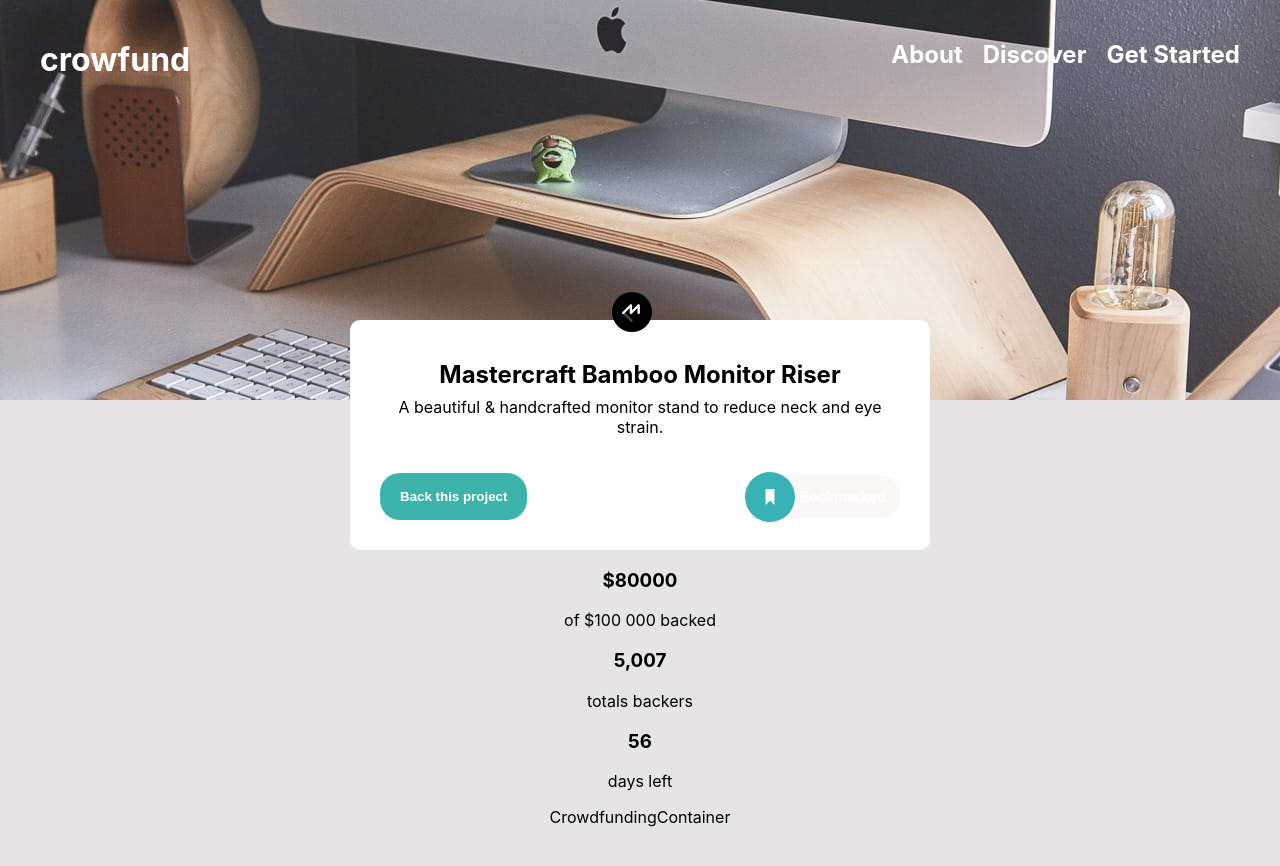
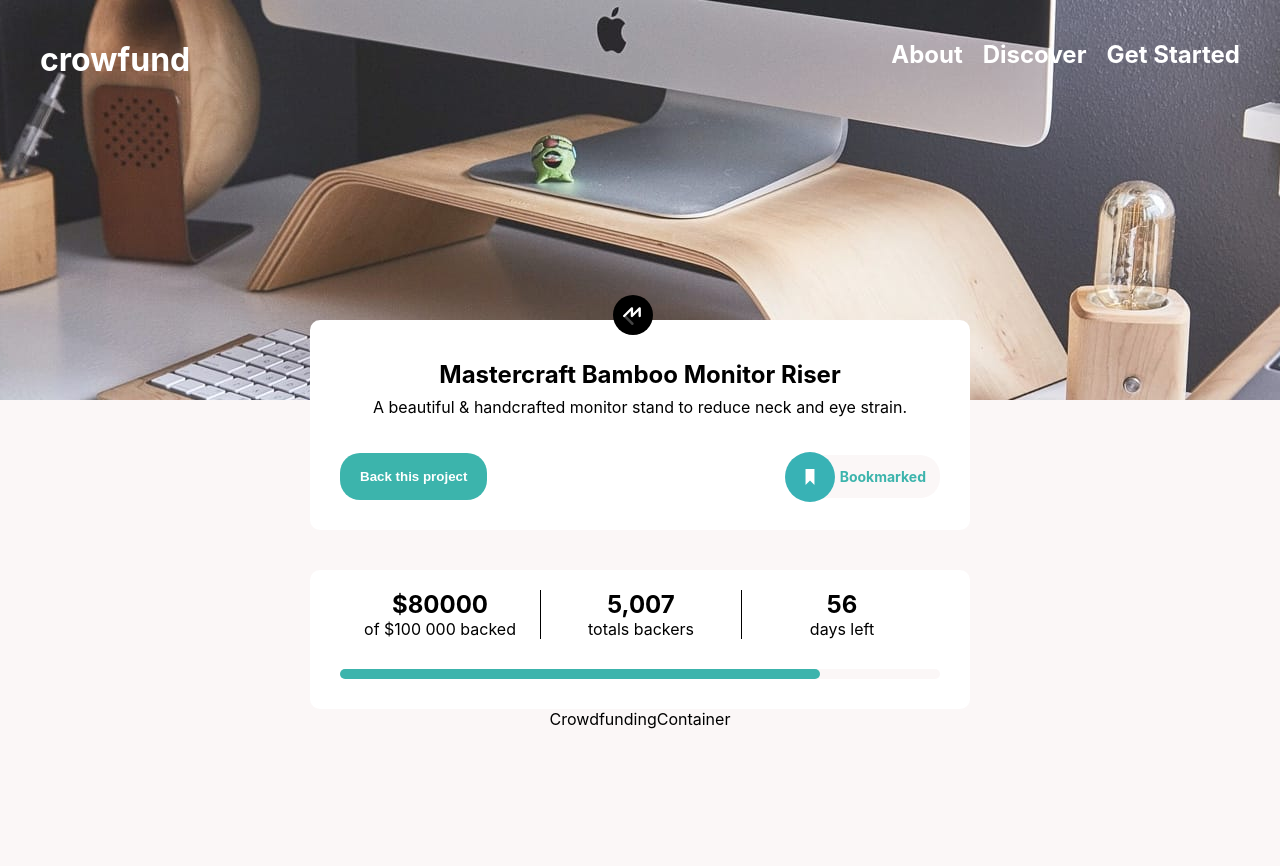
Before and after one commit to David-Chazoule/Crowdfunding-product, a React (Create React App) app in the folder crowdfunding/: page / in a window 1280 px wide. Shown: the top 866 px of the page. Built offline with nearby package versions, Linux system fonts and the light colour scheme.

Commit message:
counterComponent basic design

```diff
--- a/crowdfunding/src/components/counterComponent/CounterComponent.tsx
+++ b/crowdfunding/src/components/counterComponent/CounterComponent.tsx
@@ -2,24 +2,26 @@ import React from "react";
 
 function CounterComponent() {
   return (
-    <div>
+    <div className="container-goal">
       <div className="goal-collect-box">
         <div className="collect">
-          <h3>$80000</h3>
+          <h2>$80000</h2>
           <p>of $100 000 backed</p>
         </div>
         <div className="backers-box">
-          <h3>5,007</h3>
+          <h2>5,007</h2>
           <p>totals backers</p>
         </div>
-        <div className="daysLelf-box">
-          <h3>56</h3>
+        <div className="daysleft">
+          <h2>56</h2>
           <p>days left</p>
         </div>
       </div>
 
-      <div className="progress-bar">
-        <div className="progress"></div>
+      <div className="progress-bar-box">
+        <div className="progress-bar">
+          <div className="progress"></div>
+        </div>
       </div>
     </div>
   );
--- a/crowdfunding/src/components/counterComponent/_counterComponent.scss
+++ b/crowdfunding/src/components/counterComponent/_counterComponent.scss
@@ -0,0 +1,64 @@
+.container-goal {
+  display: flex;
+  flex-direction: column;
+  width: 600px;
+  height: fit-content;
+  padding: 20px 30px 30px 30px;
+  border-radius: 10px;
+  background-color: white;
+  margin-top: 40px;
+  align-items: flex-start;
+  justify-content: center;
+
+  .goal-collect-box {
+    display: flex;
+    align-items: center;
+    justify-content: space-between;
+
+    .collect,
+    .backers-box,
+    .daysleft {
+      display: flex;
+      flex-direction: column;
+      align-items: center;
+      justify-content: center;
+      width: 200px;
+
+      h2 {
+        margin: 0;
+      }
+
+      p {
+        margin: 0;
+      }
+    }
+
+    .collect,
+    .backers-box {
+      border-right: 1px solid black;
+    }
+  }
+
+  .progress-bar-box {
+    display: flex;
+    flex-direction: column;
+    width: 100%;
+
+    margin-top: 30px;
+
+    .progress-bar {
+      display: flex;
+      width: 100%;
+      height: 10px;
+      background-color: rgb(251, 247, 247);
+      border-radius: 5px;
+
+      .progress {
+        width: 80%;
+        height: 10px;
+        background-color: $ModerateCyan;
+        border-radius: 5px;
+      }
+    }
+  }
+}
--- a/crowdfunding/src/components/main/_main.scss
+++ b/crowdfunding/src/components/main/_main.scss
@@ -6,7 +6,7 @@
   height: 500px;
   align-items: center;
   justify-content: center;
-  background-color: rgb(230, 228, 228) ;
+  background-color: rgb(251, 247, 247) ;
 
 .container{
   display: flex;
--- a/crowdfunding/src/components/titleComponent/_titleComponent.scss
+++ b/crowdfunding/src/components/titleComponent/_titleComponent.scss
@@ -2,7 +2,7 @@
   display: flex;
   flex-direction: column;
   background-color: white;
-  width: 520px;
+  width: 600px;
   height: fit-content;
   position: relative;
   padding: 20px 30px 30px 30px;
@@ -63,7 +63,7 @@
         font-size: 14px;
         color: $DarkCyan;
         font-weight: 700;
-        color: white;
+        color: $ModerateCyan;
       }
     }
   }
```
